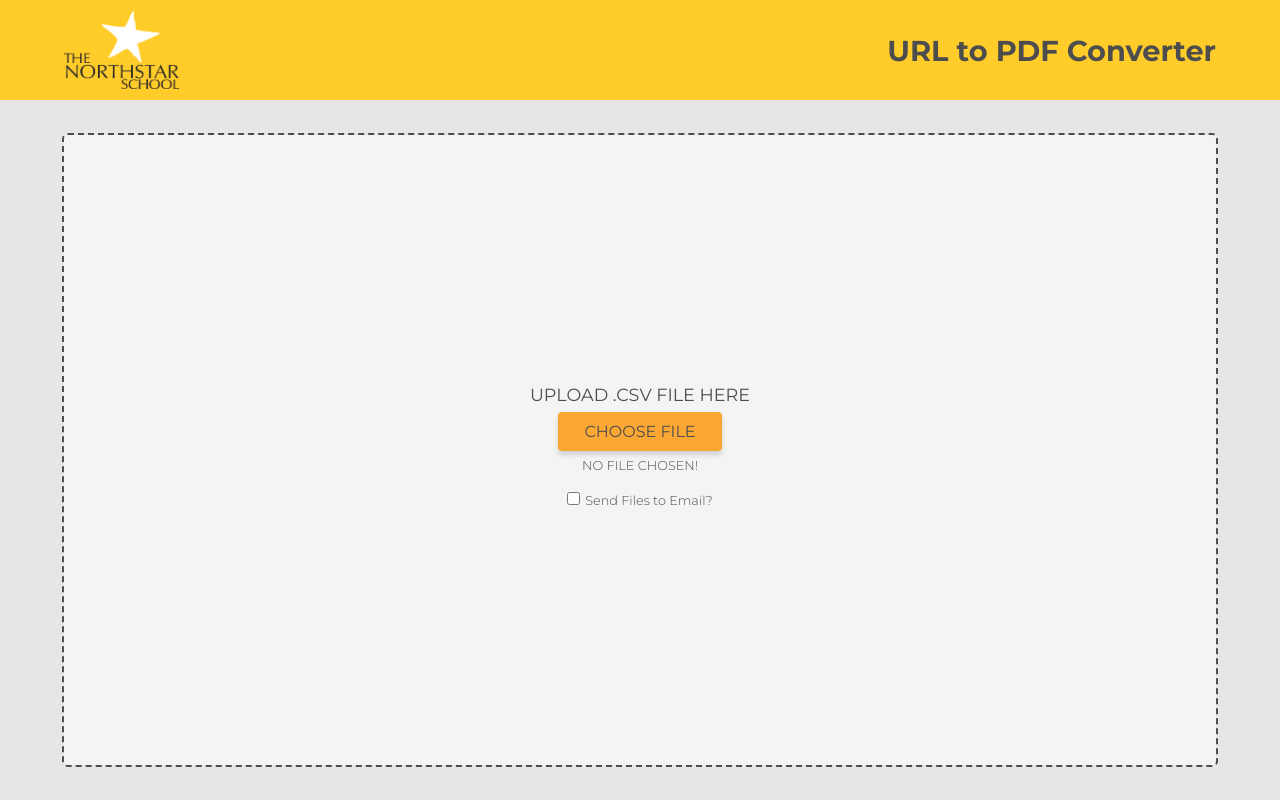
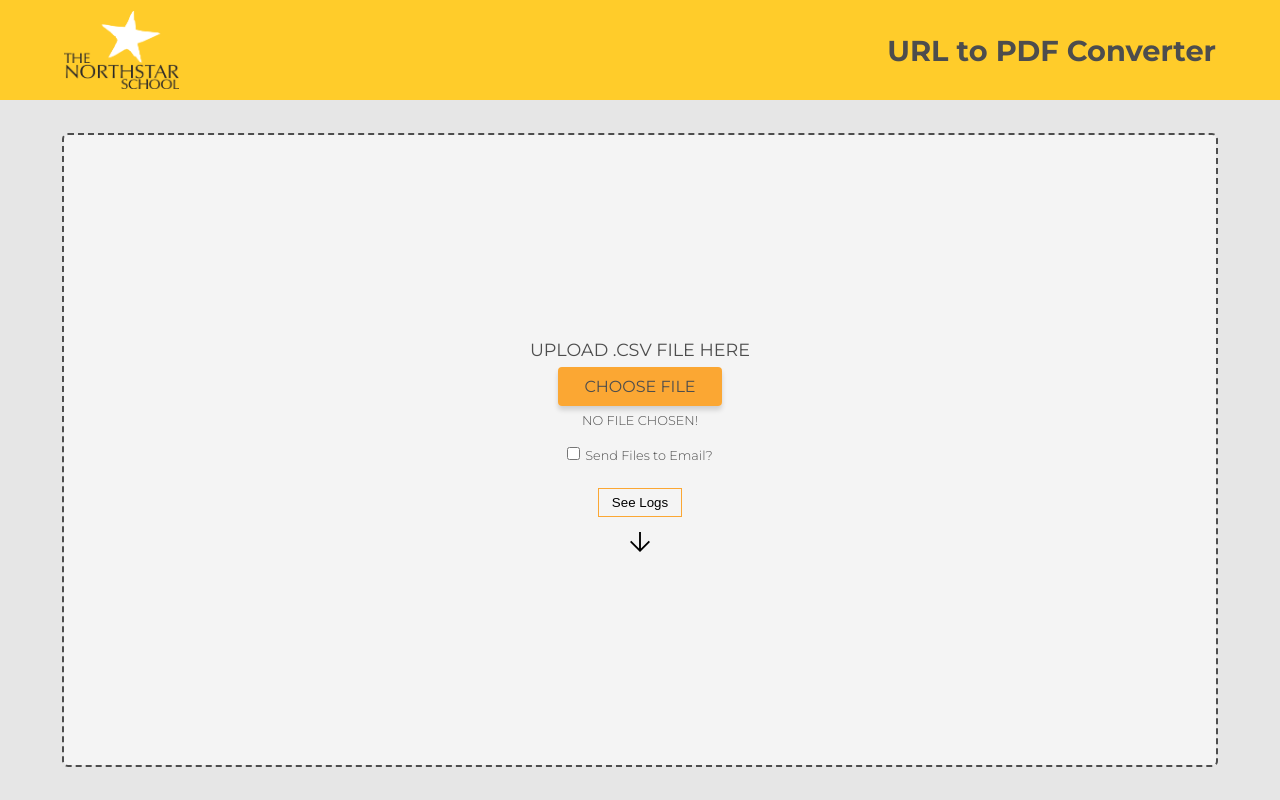
Before and after one commit to ThankiAshish/TNS-LPS-Results, a React (Create React App) app in the folder client/: page / in a window 1280 px wide. Built offline with nearby package versions, Linux system fonts and the light colour scheme.

Commit message:
Added Logs

```diff
--- a/client/src/Components/Dropzone.jsx
+++ b/client/src/Components/Dropzone.jsx
@@ -4,6 +4,7 @@ import { ToastContainer, toast } from "react-toastify";
 import "react-toastify/dist/ReactToastify.css";
 
 import csvIcon from "../Assets/csv_icon.png";
+import downArrow from "../Assets/down_arrow.svg";
 
 const Dropzone = () => {
   const [isSelected, setIsSelected] = useState(false);
@@ -13,6 +14,14 @@ const Dropzone = () => {
   const [isConverted, setIsConverted] = useState(false);
   const [conversionInProcess, setConversionInProcess] = useState(false);
   const [isChecked, setIsChecked] = useState(false);
+  const [logs, setLogs] = useState(false);
+  const [filesConverted, setFilesConverted] = useState([]);
+  const [filesNotConverted, setFilesNotConverted] = useState([]);
+  const [totalRows, setTotalRows] = useState(null);
+
+  const toggleLogs = () => {
+    setLogs(!logs);
+  };
 
   const checkHandler = (e) => {
     e.preventDefault();
@@ -40,8 +49,8 @@ const Dropzone = () => {
         method: "POST",
         body: formData,
       })
-        .then(res => res.json())
-        .then(data => {
+        .then((res) => res.json())
+        .then((data) => {
           toast.success(`${data.message}`);
           setIsUploaded(true);
         })
@@ -63,9 +72,12 @@ const Dropzone = () => {
     });
     if (isUploaded) {
       await fetch("/convert")
-        .then(res => res.json())
-        .then(data => {
+        .then((res) => res.json())
+        .then((data) => {
           setIsConverted(true);
+          setFilesConverted(data.filesOk);
+          setFilesNotConverted(data.filesNotOk);
+          setTotalRows(data.totalRows);
           toast.update(id, {
             render: data.message,
             type: "success",
@@ -75,7 +87,7 @@ const Dropzone = () => {
         })
         .catch((err) => {
           toast.update(id, {
-            render: "Something Went Wrong!",
+            render: err.message,
             type: "error",
             isLoading: false,
             autoClose: true,
@@ -127,6 +139,7 @@ const Dropzone = () => {
   };
 
   return (
+    <>
       <div className="dropzone">
         <ToastContainer theme="light" />
         <div className="dropbox">
@@ -191,8 +204,30 @@ const Dropzone = () => {
               </button>
             ) : null}
           </div>
+          <div className="display-logs-container">
+            {true ? (
+              <>
+                <button className="logs-btn" onClick={toggleLogs}>
+                  See Logs
+                </button>
+                <a href="#logs">
+                  <img
+                    src={downArrow}
+                    alt="down-arrow"
+                    className="arrow_down"
+                  />
+                </a>
+              </>
+            ) : null}
           </div>
         </div>
+      </div>
+      <div
+        className={logs ? "logs-container show" : "logs-container"}
+        id="logs">
+        <div>{(filesConverted, filesNotConverted, totalRows)}</div>
+      </div>
+    </>
   );
 };
 
--- a/client/src/index.css
+++ b/client/src/index.css
@@ -12,6 +12,7 @@
   margin: 0;
   padding: 0;
   box-sizing: border-box;
+  scroll-behavior: smooth;
 }
 
 body {
@@ -153,3 +154,85 @@ body {
   font-weight: 300;
   font-size: 0.8rem;
 }
+
+.accordion-wrapper {
+  display: flex;
+  height: 100vh;
+  width: 100vw;
+  align-items: center;
+  justify-content: center;
+  overflow: auto;
+}
+
+.accordion {
+  width: 300px;
+}
+
+.accordion .item {
+  background: var(--accent);
+  margin-bottom: 5px;
+  padding: 10px 20px;
+}
+
+.accordion .title {
+  display: flex;
+  justify-content: space-between;
+  align-items: center;
+  cursor: pointer;
+  color: var(--gray);
+  user-select: none;
+}
+
+.accordion span {
+  font-size: 18px;
+  font-weight: 600;
+}
+
+.accordion .content {
+  color: var(--text);
+  max-height: 0;
+  overflow: hidden;
+  transition: all 0.5s cubic-bezier(0, 1, 0, 1);
+}
+
+.accordion .content.show {
+  height: auto;
+  max-height: 9999px;
+  transition: all 0.5s cubic-bezier(1, 0, 1, 0);
+}
+
+.display-logs-container {
+  display: flex;
+  flex-direction: column;
+  align-items: center;
+  justify-content: center;
+  gap: 10px;
+  margin-top: 10px;
+  text-align: center;
+}
+
+.display-logs-container .logs-btn {
+  padding: 0.4rem 0.8rem;
+  border: 1px solid var(--accent);
+  outline: none;
+  background: transparent;
+  cursor: pointer;
+}
+
+.display-logs-container .arrow_down {
+  width: 30px;
+}
+
+.logs-container {
+  display: none;
+  transition: all 0.5s cubic-bezier(0, 1, 0, 1);
+}
+
+.logs-container.show {
+  display: flex;
+  align-items: center;
+  justify-content: center;
+  width: 100vw;
+  height: 100vh;
+  transition: all 0.5s cubic-bezier(1, 0, 1, 0);
+}
```
Also changed, not shown: client/src/Assets/down_arrow.svg (added). Lines whose indentation alone changed are shown as unchanged.
